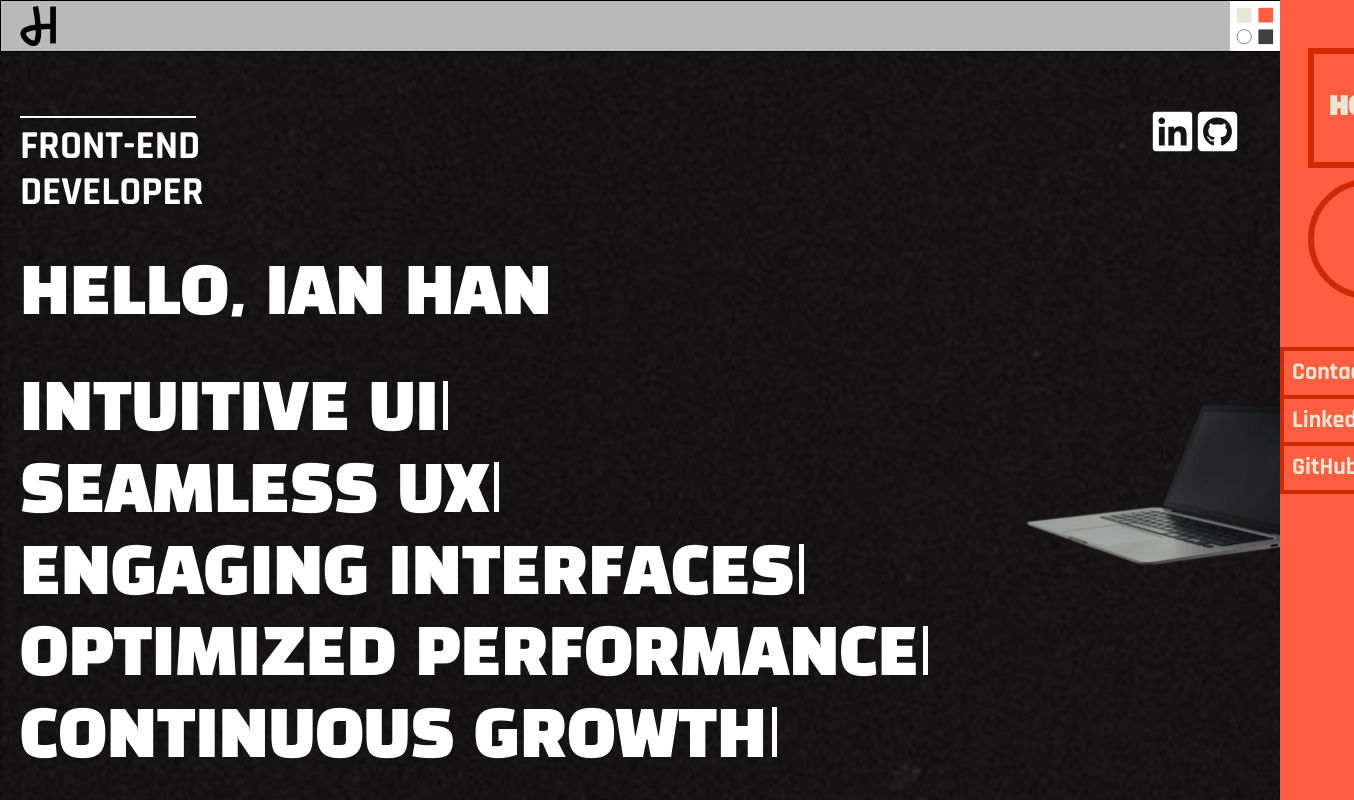
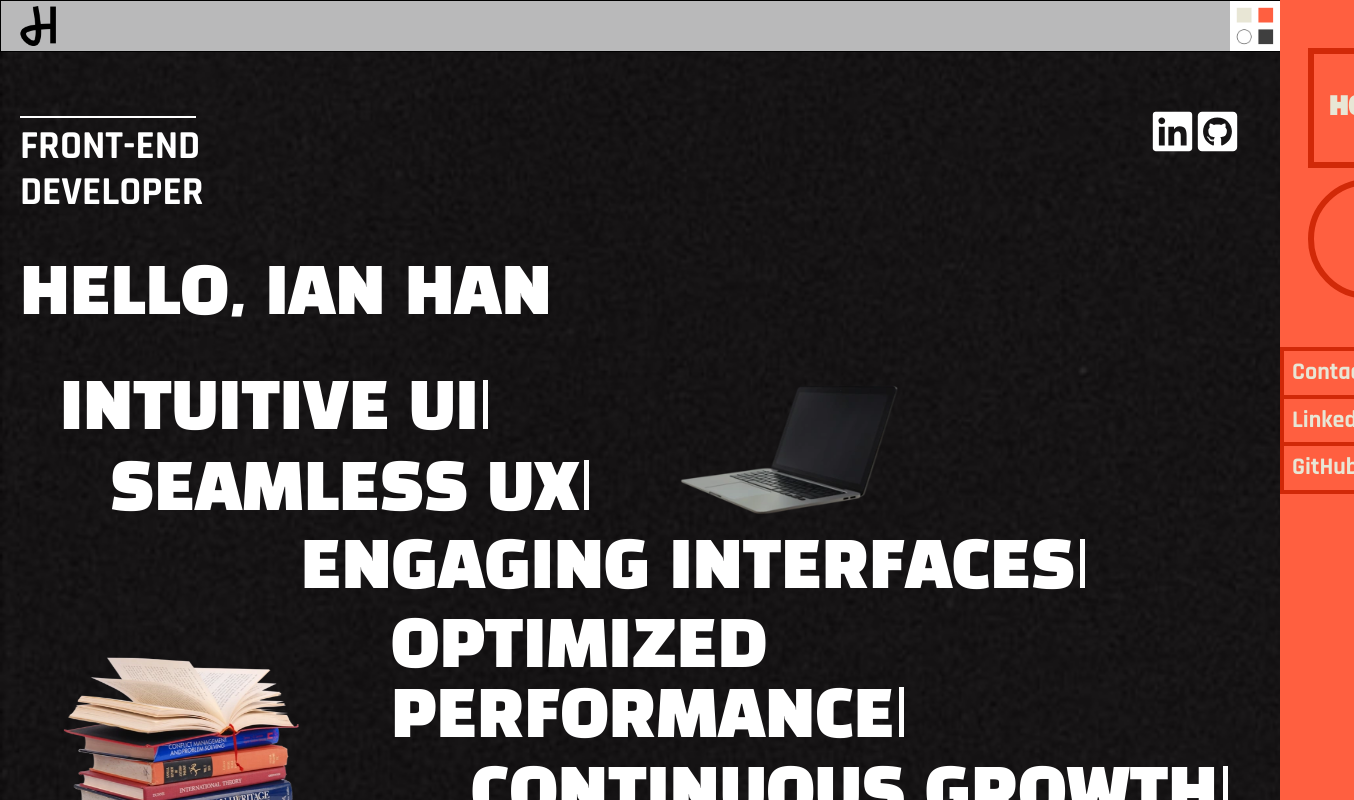
Before and after one commit to Ian-Hyosang-Han/dev-portfolio, a React (Vite) app: page / in a window 1280 px wide. Shown: the top 800 px of the page, 1354 px wide, since content can reach past the window. Built offline with nearby package versions, Linux system fonts and the light colour scheme.

Commit message:
added the float images for home page and styled it, also changed the layout

```diff
--- a/src/pages/Home.jsx
+++ b/src/pages/Home.jsx
@@ -56,7 +56,7 @@ function Home() {
             <section className="intro-section">
                 <div className="role">
                     <p className="front-end">front-end</p>
-                    <p className="developer">developer</p>
+                    <p className="developer">Developer</p>
                 </div>
                 <div className="icons">
                     <a href="https://www.linkedin.com/in/ian-hyosang-han"
@@ -71,18 +71,54 @@ function Home() {
                         url="https://github.com/Ian-Hyosang-Han"
                     />
                 </div>
-                <div className="float-image">
-                    <img src="/main_notebook.webp" alt="notebook" />
-                </div>
+
+                {/* <div className="logo-image2">
+                    <img src="/title_logo.png" alt="logo" />
+                </div> */}
+
                 <div className="greeting">
                     <h1>hello, ian han</h1>
                 </div>
-                <div className="typing-container">
-                    {phrases.map((phrase, index) => (
-                        <div key={index} className="typing-effect" ref={(el) => (typingRefs.current[index] = el)}></div>
-                    ))}
+                <div className="typing-section">
+                    <div className="typing-container">
+                        {/* Group 1: INTUITIVE UI and SEAMLESS UX */}
+                        <div className="typing-group-one">
+                            <div className="typing-effect01">
+                                <div className="typing-text01">
+                                    <div className="typing-effect-first" ref={(el) => (typingRefs.current[0] = el)}></div>
+                                </div>
+                                <div className="typing-ext02">
+                                    <div className="typing-effect-second" ref={(el) => (typingRefs.current[1] = el)}></div>
+                                </div>
+                            </div>
+                            <div className="notebook-image">
+                                <img src="/main_notebook.webp" alt="notebook" />
+                            </div>
+                        </div>
+
+                        {/* Group 2: ENGAGING INTERFACES */}
+                        <div className="typing-effect02">
+                            <div className="typing-text03">
+                                <div className="typing-effect-third" ref={(el) => (typingRefs.current[2] = el)}></div>
+                            </div>
+                        </div>
+
+                        {/* Group 3: OPTIMIZED PERFORMANCE and CONTINUOUS GROWTH */}
+                        <div className="typing-group-two">
+                            <div className="typing-effect03">
+                                <div className="book-image">
+                                    <img src="/about_book.webp" alt="book" />
+                                    <div className="typing-text04">
+                                        <div className="typing-effect-fourth" ref={(el) => (typingRefs.current[3] = el)}></div>
+                                        <div className="typing-effect-fifth" ref={(el) => (typingRefs.current[4] = el)}></div>
+                                    </div>
+                                </div>
+                            </div>
+                        </div>
+                    </div>
                 </div>
-            </section>
+            </section >
+
             <section id='home-about' className='about-section'>
                 <div className='angle-top'></div>
                 <div className="section-inner">
@@ -155,7 +191,7 @@ function Home() {
                 </div>
                 <div className='angle-bottom'></div>
             </section>
-        </div>
+        </div >
     );
 }
 
--- a/src/styles/pages/home.css
+++ b/src/styles/pages/home.css
@@ -1,10 +1,10 @@
 .wrapper {
-    font-family: 'Black Han Sans', 'sans-serif' ;
+    font-family: 'Black Han Sans', 'sans-serif';
     color: #ffffff;
 }
 
 .intro-section {
-    padding-bottom: 100px;
+    padding-bottom: 50px;
     margin-left: 0.625rem;
 }
 
@@ -19,35 +19,10 @@
 
 .icons {
     position: absolute;
-    top: 3.5rem;
+    top: 3.8rem;
     right: 1rem;
     display: flex;
     align-items: center;
-}
-
-.float-image img {
-    position: absolute;
-    top: 11.5rem;
-    left: 13rem;
-    width: 100px;
-    height: 60px;
-    animation: rocking 3s infinite ease-in-out;
-    transform-origin: center top;
-}
-
-@keyframes rocking {
-    0%, 100% {
-        transform: rotate(0deg);
-    }
-    25% {
-        transform: rotate(-5deg);
-    }
-    50% {
-        transform: rotate(5deg);
-    }
-    75% {
-        transform: rotate(-5deg);
-    }
 }
 
 .role .front-end {
@@ -66,31 +41,115 @@
     background-color: #fff;
 }
 
+.typing-section {
+    width: 100%;
+    height: auto;
+    display: flex;
+    align-items: center;
+    justify-content: center;
+    position: relative;
+    font-size: 1.3rem;
+}
+
 .typing-container {
-    font-size: 1.5rem;
+    width: 100%;
+    line-height: 1.1;
     display: flex;
     flex-direction: column;
+    justify-content: center;
     gap: 0.5rem;
 }
 
-.typing-effect::after {
+.typing-group-one {
+    display: flex;
+    align-items: center;
+    justify-content: flex-start;
+    z-index: 1;
+}
+
+.typing-effect-first {
+    margin-bottom: 0.5rem;
+}
+
+.typing-effect-second {
+    margin-left: 0.5rem;
+}
+
+.typing-effect02 {
+    display: flex;
+    align-items: center;
+    justify-content: center;
+    z-index: 1;
+}
+
+.typing-group-two {
+    display: flex;
+    align-items: center;
+    justify-content: flex-end;
+    z-index: 1;
+}
+
+.typing-effect-fourth {
+    margin-left: 0.5rem;
+    margin-bottom: 0.5rem;
+}
+
+.typing-effect-fifth {
+    margin-left: 2rem;
+}
+
+.book-image {
+    display: flex;
+    flex-direction: row;
+}
+
+.book-image img {
+    width: 70px;
+    height: 80px;
+    animation: rocking 3s infinite ease-in-out;
+    transform-origin: center top;
+    margin-left: 0.5rem;
+    margin-right: 0.5rem;
+}
+
+.notebook-image img {
+    width: 100%;
+    max-width: 90px;
+    height: auto;
+    animation: rocking 3s infinite ease-in-out;
+    transform-origin: center top;
+    margin-left: 0.5rem;
+}
+
+@keyframes rocking {
+    0%,
+    100% {transform: rotate(0deg);}
+    25% {transform: rotate(-5deg);}
+    50% {transform: rotate(5deg);}
+    75% {transform: rotate(-5deg);}
+}
+
+.typing-effect::after,
+.typing-effect-first::after,
+.typing-effect-second::after,
+.typing-effect-third::after,
+.typing-effect-fourth::after,
+.typing-effect-fifth::after {
     content: '';
     display: inline-block;
     width: 5px;
-    height: 1.5rem;
+    height: 1.2rem;
     background-color: #ffffff;
     animation: blink 1s infinite;
     margin-left: 0.3rem;
 }
 
 @keyframes blink {
-    0%, 100% {
-        opacity: 1;
-    }
-    50% {
-        opacity: 0;
-    }
+    0%,
+    100% {opacity: 1;}
+    50% {opacity: 0;}
 }
+
 
 /* ========================================
 ===========HOME-ABOUT-SECTION==============
@@ -117,7 +176,8 @@
     position: relative;
     width: 100%;
 }
-.section-inner h2{
+
+.section-inner h2 {
     font-size: 2rem;
     padding-left: 10px;
 }
@@ -213,10 +273,10 @@
     top: 75%;
     left: 0;
     width: 100%;
+    text-align: center;
 }
 
 .work-text h2 {
-    text-align: center;
     text-transform: uppercase;
     margin-top: 1rem;
     margin-bottom: 0.5rem;
@@ -281,7 +341,6 @@
     display: inline-block;
     position: relative;
     width: 100%;
-    /* margin-top: 2rem; */
     margin-bottom: 1rem;
     padding: 0;
     font-family: 'Lato', 'sans-serif';
@@ -291,7 +350,6 @@
 
 .skill-section .skill-section-inner {
     background-color: white;
-    /* padding: 1rem 0; */
 }
 
 .skill-section-inner {
@@ -351,6 +409,12 @@
     padding-left: 10px;
 }
 
+.skill-inner-wide p {
+    margin-top: 0.5rem;
+    margin-left: 0.5rem;
+
+}
+
 .skill-inner-wide h3::before {
     content: '';
     position: absolute;
@@ -365,11 +429,11 @@
 ==================MEDIA-QUERY-SECTION================
 ================================================== */
 
-@media (min-width: 48em){
+@media (min-width: 48em) {
 
     .icons {
         position: absolute;
-        top: 4.5rem;
+        top: 5rem;
         right: 2rem;
     }
 
@@ -385,19 +449,58 @@
         font-size: 1.5rem;
     }
 
-    .float-image img {
-        top: 17rem;
-        left: 32rem;
-        width: 210px;
-        height: 120px;
+    .intro-section {
+        padding-bottom: 100px;
     }
 
     .typing-container {
-        font-size: 40px;
+        font-size: 3rem;
     }
 
-    .typing-effect::after {
-        height: 1.9rem;
+    .typing-text01 {
+        margin-left: 50px;
+        margin-bottom: 10px;
+    }
+
+    .notebook-image img {
+        max-width: 160px;
+        margin-left: 70px;
+    }
+
+    .book-image img {
+        width: 160px;
+        height: 180px;
+        margin-left: 3rem;
+        margin-top: 2rem;
+    }
+
+    .typing-effect-second {
+        margin-left: 6.25rem;
+    }
+
+    .typing-effect-third {
+        margin-left: 6rem;
+    }
+
+    .typing-effect-fourth {
+        margin-left: 3rem;
+    }
+
+    .typing-effect-fifth {
+        margin-left: 7rem;
+    }
+
+    .typing-effect::after,
+    .typing-effect-first::after,
+    .typing-effect-second::after,
+    .typing-effect-third::after,
+    .typing-effect-fourth::after,
+    .typing-effect-fifth::after {
+        height: 2.4rem;
+    }
+
+    .about-link-container {
+        margin-right: 10px;
     }
 
     .work-inner {
@@ -409,14 +512,9 @@
         font-size: 2.5rem;
         text-align: center;
     }
-
-    .about-link-container {
-        margin-right: 10px;
-    }
-
 }
 
-@media (min-width: 64em){
+@media (min-width: 64rem) {
 
     .icons {
         position: absolute;
@@ -430,20 +528,46 @@
         margin-left: 10px;
     }
 
-    .float-image img {
-        top: 23rem;
-        left: 45rem;
-        width: 230px;
-        height: 140px;
+    .notebook-image img {
+        max-width: 230px;
+        margin-left: 150px;
     }
 
     .typing-container {
         font-size: 4rem;
-        margin-left: 10px;
     }
 
-    .typing-effect::after {
+    .notebook-image img {
+        max-width: 220px;
+        margin-left: 90px;
+    }
+
+    .book-image img {
+        width: 250px;
+        height: 230px;
+        margin-left: 3rem;
+        margin-top: 2rem;
+    }
+
+    .typing-effect::after,
+    .typing-effect-first::after,
+    .typing-effect-second::after,
+    .typing-effect-third::after,
+    .typing-effect-fourth::after,
+    .typing-effect-fifth::after {
         height: 3.1rem;
+    }
+
+    .typing-effect-third {
+        margin-left: 6rem;
+    }
+
+    .typing-effect-fourth {
+        margin-left: 5rem;
+    }
+
+    .typing-effect-fifth {
+        margin-left: 10rem;
     }
 
     .role {
@@ -471,7 +595,7 @@
         background-color: #fff;
     }
 
-/* =====MEDIA-QUREY-ABOUT-SECTION======= */
+    /* =====MEDIA-QUREY-ABOUT-SECTION======= */
 
     .about-section .section-inner {
         padding-bottom: 2rem;
@@ -527,7 +651,7 @@
         font-size: 1.5rem;
     }
 
-/* =====MEDIA-QUREY-SKILL-SECTION======= */
+    /* =====MEDIA-QUREY-SKILL-SECTION======= */
 
     .skill-section .skill-section-inner {
         padding: 1rem 0;
@@ -561,7 +685,7 @@
         background-image: url(/angle_bottom.png);
     }
 
-/* =====MEDIA-QUREY-WORK-SECTION======= */
+    /* =====MEDIA-QUREY-WORK-SECTION======= */
 
     .work-inner-wide h2 {
         font-size: 3rem;
@@ -612,14 +736,38 @@
 
 }
 
-@media (min-width: 1200px){
+@media (min-width: 87.5rem) {
 
-    .float-image img {
-        top: 25rem;
-        left: 64rem;
-        width: 330px;
-        height: 170px;
+    .typing-container {
+        font-size: 5rem;
     }
 
+    .typing-effect::after,
+    .typing-effect-first::after,
+    .typing-effect-second::after,
+    .typing-effect-third::after,
+    .typing-effect-fourth::after,
+    .typing-effect-fifth::after {
+        height: 3.8rem;
+    }
+}
+
+@media (min-width: 100rem) {
+
+    .typing-container {
+        margin: 0 5rem;
+    }
+
+    .notebook-image img {
+        width: 300px;
+        height: auto;
+    }
+
+    .typing-effect-first,
+    .typing-effect-second,
+    .typing-effect-third,
+    .typing-effect-fourth {
+        margin-bottom: 1.5rem;
+    }
 
 }
```
Also changed, not shown: public/about_book.webp (added), public/title_logo.png (added).
